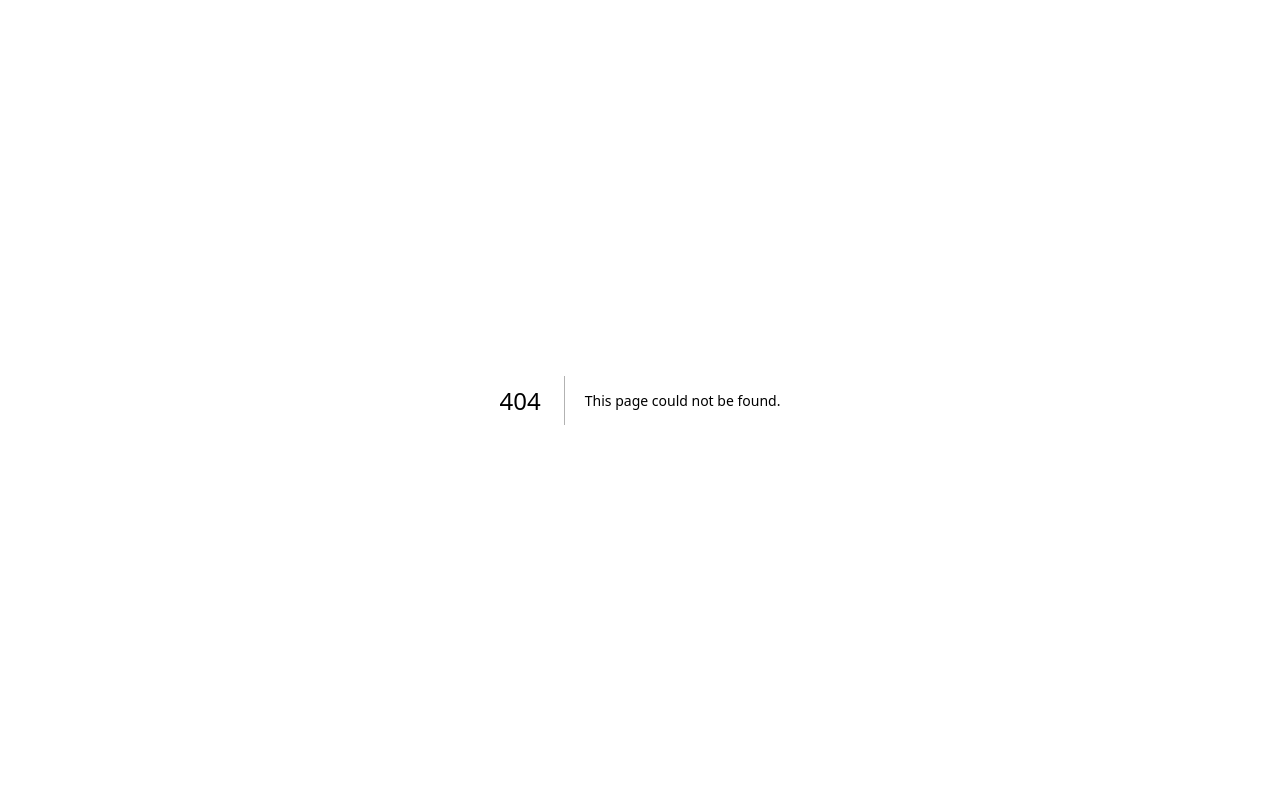
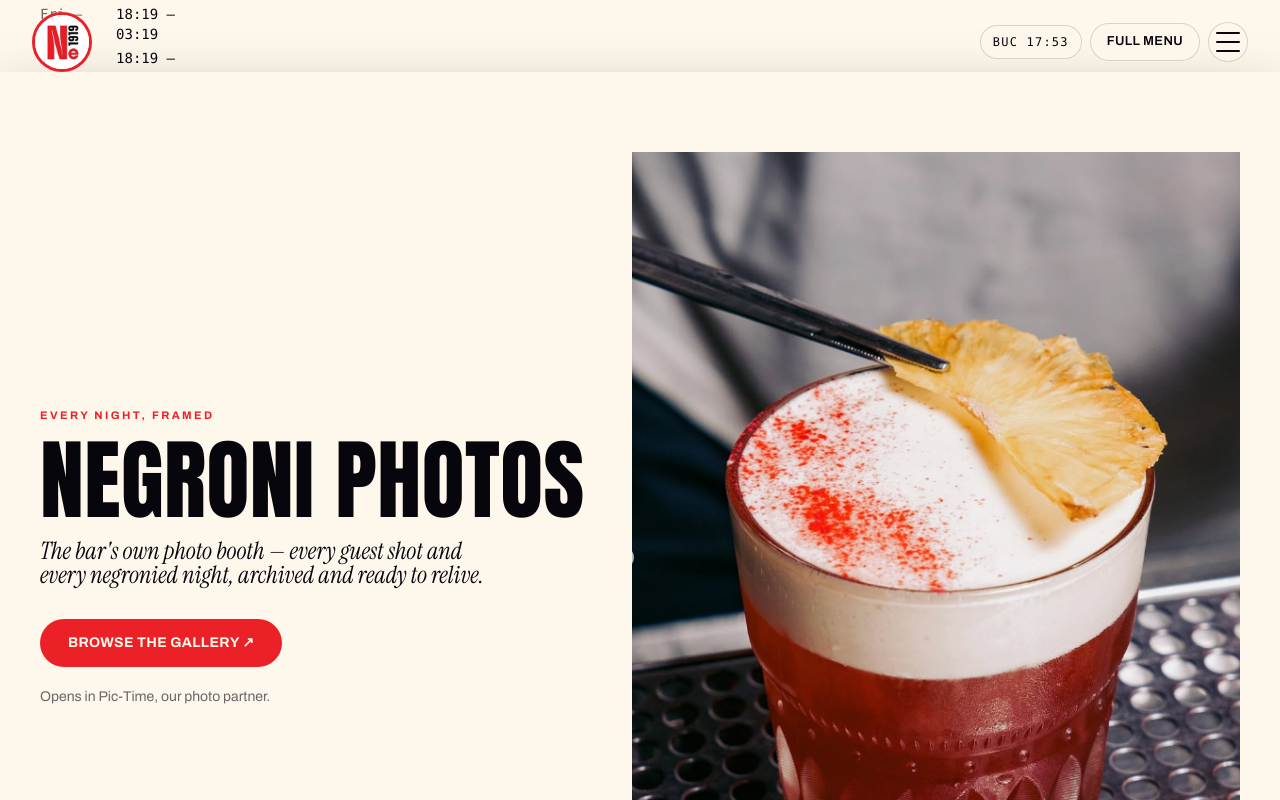
Before and after one commit to imcmihai/negroni, a Next.js app: page /photos in a window 1280 px wide. Before the commit this address had no page. Shown: the top 800 px of the page. Built offline with nearby package versions, Linux system fonts and the light colour scheme.

Commit message:
add all pages from linktree

```diff
--- /dev/null
+++ b/app/catalogue/page.tsx
@@ -0,0 +1,21 @@
+import type { Metadata } from "next";
+import ExternalLinkPage from "@/components/ExternalLinkPage";
+import { INFO } from "@/lib/data";
+
+export const metadata: Metadata = {
+  title: "Catalogue — Negroni Trading",
+  description: "Browse the full Negroni Trading product catalogue — every bottle we import and pour.",
+};
+
+export default function CataloguePage() {
+  return (
+    <ExternalLinkPage
+      eyebrow="Negroni Trading"
+      title="The Catalogue"
+      description="Every bottle we import and pour, in one place — browse the full Negroni Trading product catalogue."
+      image="/images/merch/multiple-merch.png"
+      ctaLabel="Open the catalogue"
+      ctaHref={INFO.catalogue}
+    />
+  );
+}
--- a/app/layout.tsx
+++ b/app/layout.tsx
@@ -1,6 +1,7 @@
 import type { Metadata } from "next";
 import "./globals.css";
-
+import Nav from "@/components/Nav";
+import SmoothScroll from "@/components/SmoothScroll";
 export const metadata: Metadata = {
   title: "NEGRONI Aperitivo Bar — Bucharest",
   description:
@@ -32,6 +33,8 @@ export default function RootLayout({
           rel="stylesheet"
           href="https://fonts.googleapis.com/css2?family=Anton&family=Archivo:ital,wght@0,300..900;1,300..900&family=Instrument+Serif:ital@0;1&display=swap"
         />
+              <SmoothScroll />
+              <Nav />
         {children}
       </body>
     </html>
--- a/app/page.tsx
+++ b/app/page.tsx
@@ -14,9 +14,9 @@ import Footer from "@/components/Footer";
 export default function Home() {
   return (
     <div className="overflow-x-hidden">
-      <SmoothScroll />
+
       <Preloader />
-      <Nav />
+
       {/* main sits above the fixed footer layer — scrolling past the end
           lifts it like a curtain, revealing the footer underneath */}
       <main className="relative z-10 bg-cream shadow-[0_30px_60px_rgba(7,6,13,0.35)]">
--- /dev/null
+++ b/app/passport/page.tsx
@@ -0,0 +1,22 @@
+import type { Metadata } from "next";
+import ExternalLinkPage from "@/components/ExternalLinkPage";
+import { INFO } from "@/lib/data";
+
+export const metadata: Metadata = {
+  title: "Negroni Passport — NEGRONI Aperitivo Bar",
+  description: "Apply for the Negroni Passport — exclusive perks and access to closed-door Negronied Train parties.",
+};
+
+export default function PassportPage() {
+  return (
+    <ExternalLinkPage
+      eyebrow="For the devoted amici"
+      title="Apply For Your Passport"
+      description="Exclusive cocktail perks, priority at the door, and access to our closed-door Negronied Train parties."
+      image="/images/events/passport.png"
+      ctaLabel="Apply for the passport"
+      ctaHref={INFO.passport}
+      note="Applications are reviewed by the bar team — opens in RSVPify."
+    />
+  );
+}
--- /dev/null
+++ b/app/photos/page.tsx
@@ -0,0 +1,22 @@
+import type { Metadata } from "next";
+import ExternalLinkPage from "@/components/ExternalLinkPage";
+import { INFO } from "@/lib/data";
+
+export const metadata: Metadata = {
+  title: "Photos — NEGRONI Aperitivo Bar",
+  description: "Every negronied night, framed — browse the NEGRONI Aperitivo Bar photo gallery.",
+};
+
+export default function PhotosPage() {
+  return (
+    <ExternalLinkPage
+      eyebrow="Every night, framed"
+      title="Negroni Photos"
+      description="The bar's own photo booth — every guest shot and every negronied night, archived and ready to relive."
+      image="/images/upclose-cocktail.png"
+      ctaLabel="Browse the gallery"
+      ctaHref={INFO.photos}
+      note="Opens in Pic-Time, our photo partner."
+    />
+  );
+}
--- /dev/null
+++ b/app/trading/page.tsx
@@ -0,0 +1,21 @@
+import type { Metadata } from "next";
+import ExternalLinkPage from "@/components/ExternalLinkPage";
+import { INFO } from "@/lib/data";
+
+export const metadata: Metadata = {
+  title: "Negroni Trading — NEGRONI Aperitivo Bar",
+  description: "Negroni Trading — the import house behind our bar and guest bartendings worldwide.",
+};
+
+export default function TradingPage() {
+  return (
+    <ExternalLinkPage
+      eyebrow="Behind the bottle"
+      title="Negroni Trading"
+      description="The import house powering our bar and guest bartendings worldwide — bitters, vermouths and spirits, wholesale and retail."
+      image="/images/events/bartendings.png"
+      ctaLabel="Visit Negroni Trading"
+      ctaHref={INFO.trading}
+    />
+  );
+}
--- a/components/BurgerMenuOverlay.tsx
+++ b/components/BurgerMenuOverlay.tsx
@@ -1,6 +1,7 @@
 "use client";
 
 import { Fragment, useEffect, useRef, type MouseEvent } from "react";
+import Link from "next/link";
 import gsap from "gsap";
 import { scrollToId } from "./SmoothScroll";
 
@@ -8,12 +9,30 @@ type MenuItem = {
   id: string;
   label: string;
   image: string;
+  /** present for real pages — navigates instead of scrolling to an in-page anchor */
+  href?: string;
 };
 
 const MENU_ITEMS: MenuItem[] = [
-  { id: "menu", label: "On Tap", image: "/images/on-tap/negroni.png" },
-  { id: "signatures", label: "Signatures", image: "/images/signatures/negroni-supremo.png" },
-  { id: "merch", label: "Merch", image: "/images/merch/multiple-merch.png" },
+  { id: "photos", label: "Negroni Photos", image: "/images/upclose-cocktail.png", href: "/photos" },
+  {
+    id: "passport",
+    label: "Apply For Passport",
+    image: "/images/events/passport.png",
+    href: "/passport",
+  },
+  {
+    id: "trading",
+    label: "Negroni Trading",
+    image: "/images/events/bartendings.png",
+    href: "/trading",
+  },
+  {
+    id: "catalogue",
+    label: "Catalogue",
+    image: "/images/merch/multiple-merch.png",
+    href: "/catalogue",
+  },
 ];
 
 type BurgerMenuOverlayProps = {
@@ -116,6 +135,8 @@ export default function BurgerMenuOverlay({ open, onClose }: BurgerMenuOverlayPr
     scrollToId(id);
   };
 
+  const handlePageClick = () => onClose();
+
   return (
     <div
       ref={panelRef}
@@ -127,7 +148,7 @@ export default function BurgerMenuOverlay({ open, onClose }: BurgerMenuOverlayPr
         ref={contentRef}
         className="flex h-[100vh] w-full flex-col px-6 pb-8 pt-24 md:px-16 md:pt-28"
       >
-        <nav className="grid min-h-0 flex-1 grid-cols-1 content-center md:grid-cols-[1fr_1.3fr] md:gap-x-16">
+        <nav className="grid min-h-0 flex-1 grid-cols-1 content-center overflow-y-auto md:grid-cols-[1fr_1.3fr] md:gap-x-16">
           {MENU_ITEMS.map((item, i) => (
             <Fragment key={item.id}>
               <div
@@ -139,20 +160,37 @@ export default function BurgerMenuOverlay({ open, onClose }: BurgerMenuOverlayPr
               >
                 <img src={item.image} alt="" className="h-full w-full object-cover" />
               </div>
+              {item.href ? (
+                <Link
+                  href={item.href}
+                  data-menu-row
+                  onMouseEnter={() => showPhoto(i)}
+                  onMouseLeave={() => hidePhoto(i)}
+                  onClick={handlePageClick}
+                  className="group flex items-center gap-4 border-b border-cream/15 py-2.5 md:py-4"
+                  tabIndex={open ? 0 : -1}
+                >
+                  <span className="eyebrow text-red">0{i + 1}</span>
+                  <span className="display text-[clamp(1.7rem,5.5vw,3.4rem)] leading-none transition-colors duration-300 group-hover:text-red">
+                    {item.label}
+                  </span>
+                </Link>
+              ) : (
                 <a
                   href={`#${item.id}`}
                   data-menu-row
                   onMouseEnter={() => showPhoto(i)}
                   onMouseLeave={() => hidePhoto(i)}
                   onClick={handleLinkClick(item.id)}
-                className="group flex items-center gap-4 border-b border-cream/15 py-3 md:py-5"
+                  className="group flex items-center gap-4 border-b border-cream/15 py-2.5 md:py-4"
                   tabIndex={open ? 0 : -1}
                 >
                   <span className="eyebrow text-red">0{i + 1}</span>
-                <span className="display text-[clamp(2.4rem,7vw,4.5rem)] leading-none transition-colors duration-300 group-hover:text-red">
+                  <span className="display text-[clamp(1.7rem,5.5vw,3.4rem)] leading-none transition-colors duration-300 group-hover:text-red">
                     {item.label}
                   </span>
                 </a>
+              )}
             </Fragment>
           ))}
         </nav>
--- /dev/null
+++ b/components/ExternalLinkPage.tsx
@@ -0,0 +1,71 @@
+import Link from "next/link";
+import Footer from "./Footer";
+
+type ExternalLinkPageProps = {
+  eyebrow: string;
+  title: string;
+  description: string;
+  image: string;
+  ctaLabel: string;
+  ctaHref: string;
+  note?: string;
+};
+
+/**
+ * Lightweight branded landing page for a link that ultimately sends the
+ * visitor off-site (photo gallery, RSVP form, trading storefront, catalogue).
+ * Shared by /photos, /passport, /trading and /catalogue so each only needs
+ * to supply its copy, image and destination.
+ */
+export default function ExternalLinkPage({
+  eyebrow,
+  title,
+  description,
+  image,
+  ctaLabel,
+  ctaHref,
+  note,
+}: ExternalLinkPageProps) {
+  return (
+    <div>
+      <header className="flex items-center justify-between gap-3 px-4 py-4 md:px-8 md:py-5">
+        <Link href="/" className="group flex items-center gap-2 text-ink">
+          <span className="grid h-8 w-8 shrink-0 place-items-center rounded-full bg-red text-[7px] font-bold uppercase tracking-wider text-cream transition-transform duration-500 group-hover:rotate-[360deg]">
+            NEG
+          </span>
+          <span className="display text-xl leading-none">Negroni</span>
+        </Link>
+        <Link
+          href="/"
+          className="text-[13px] font-semibold uppercase tracking-wide opacity-60 transition-opacity hover:opacity-100"
+        >
+          ← Back to site
+        </Link>
+      </header>
+
+      <main className="relative z-10 bg-cream shadow-[0_30px_60px_rgba(7,6,13,0.35)]">
+        <section className="grid items-center gap-10 px-4 py-12 md:grid-cols-[1fr_1.1fr] md:px-10 md:py-20">
+          <div className="order-2 md:order-1">
+            <p className="eyebrow mb-4 text-red">{eyebrow}</p>
+            <h1 className="display text-[clamp(2.6rem,8vw,5.5rem)] leading-[0.9]!">{title}</h1>
+            <p className="serif-it mt-5 max-w-md text-xl text-ink md:text-2xl">{description}</p>
+            <a
+              href={ctaHref}
+              target="_blank"
+              rel="noreferrer"
+              className="btn-fill mt-8 inline-flex rounded-full bg-red px-7 py-3.5 text-sm font-bold uppercase tracking-wide text-cream [--fill:var(--ink)] [--fill-text:var(--cream)]"
+            >
+              {ctaLabel} ↗
+            </a>
+            {note && <p className="mt-5 max-w-sm text-sm opacity-60">{note}</p>}
+          </div>
+          <div className="order-1 aspect-[4/5] w-full overflow-hidden md:order-2 md:aspect-[3/4]">
+            <img src={image} alt="" className="h-full w-full object-cover" />
+          </div>
+        </section>
+      </main>
+
+      <Footer />
+    </div>
+  );
+}
--- a/components/Footer.tsx
+++ b/components/Footer.tsx
@@ -102,7 +102,7 @@ export default function Footer() {
       <div ref={fixedRef} className="fixed bottom-0 left-0 z-0 w-full bg-red text-ink">
         <div ref={innerRef} className="flex min-h-svh flex-col justify-between bg-cream">
           {/* top: address + hours + link clouds */}
-          <div className="grid gap-10 px-4 pt-16 md:grid-cols-[1fr_auto_auto] md:gap-16 md:px-10 md:pt-20">
+          <div className="grid gap-10 px-4 pt-16 md:grid-cols-[1fr_auto_auto_auto] md:gap-16 md:px-10 md:pt-20">
             <div>
               <p className="eyebrow mb-4 flex items-center gap-2 text-red">
                 <Star className="h-3 w-3" /> See you at 18:19
@@ -149,6 +149,25 @@ export default function Footer() {
               </div>
             </div>
 
+            {/* pill cloud: order & wholesale */}
+            <div>
+              <p className="eyebrow mb-4 opacity-50">Order</p>
+              <div className="flex max-w-xs flex-wrap gap-2.5">
+                <a data-pill href={INFO.glovo} target="_blank" rel="noreferrer" className={pill}>
+                  Glovo ↗
+                </a>
+                <a data-pill href={INFO.bolt} target="_blank" rel="noreferrer" className={pill}>
+                  Bolt Food ↗
+                </a>
+                <a data-pill href={INFO.wolt} target="_blank" rel="noreferrer" className={pill}>
+                  Wolt ↗
+                </a>
+                <a data-pill href={INFO.emagTrading} target="_blank" rel="noreferrer" className={pill}>
+                  eMAG ↗
+                </a>
+              </div>
+            </div>
+
             {/* pill cloud: social */}
             <div>
               <p className="eyebrow mb-4 opacity-50">Social</p>
@@ -159,11 +178,11 @@ export default function Footer() {
                 <a data-pill href={INFO.tripadvisor} target="_blank" rel="noreferrer" className={pill}>
                   TripAdvisor ↗
                 </a>
-                <a data-pill href={INFO.menuPdf} target="_blank" rel="noreferrer" className={pill}>
-                  Menu PDF ↗
-                </a>
                 <a data-pill href={INFO.mapsUrl} target="_blank" rel="noreferrer" className={pill}>
                   Google Maps ↗
+                </a>
+                <a data-pill href={INFO.joinTeam} target="_blank" rel="noreferrer" className={pill}>
+                  Join The Team ↗
                 </a>
               </div>
             </div>
--- a/components/Nav.tsx
+++ b/components/Nav.tsx
@@ -64,8 +64,7 @@ export default function Nav() {
       >
         {/* wordmark */}
         <a
-          href="#top"
-          onClick={go("top")}
+          href="/"
           className="group flex items-center gap-2 text-ink"
         >
           {/* Roundel: replace with the real red NEGRONI roundel logo (SVG),
--- a/lib/data.ts
+++ b/lib/data.ts
@@ -297,7 +297,15 @@ export const INFO = {
   instagramHandle: "@negroni.ro",
   tripadvisor:
     "https://www.tripadvisor.co.uk/Attraction_Review-g294458-d32822690-Reviews-Negroni_Aperitivo_Bar-Bucharest.html",
-  menuPdf: "https://l.ead.me/negronicatalogue",
+  glovo: "https://glovoapp.com/ro/en/bucharest/negroni-aperitivo-bar-buc-1/",
+  bolt: "https://food.bolt.eu/en-US/325/p/88695-negroni-aperitivo-bar",
+  wolt: "https://wolt.com/ro/rou/bucharest/venue/negroni-aperitivo-bar-68591480b06a44a8af49761b",
+  emagTrading: "https://www.emag.ro/vendors/vendor/ngrnttkr",
+  joinTeam: "https://forms.gle/4E6vPCksFZNabxHo6",
+  photos: "https://negroni.pic-time.com/",
+  passport: "https://negronipassport.rsvpify.com",
+  trading: "https://negroni.trading/",
+  catalogue: "https://l.ead.me/negronicatalogue",
   hours: [
     { days: "Fri – Sat", time: "18:19 – 03:19" },
     { days: "Sun – Thu", time: "18:19 – 02:19" },
```
Lines whose indentation alone changed are shown as unchanged.
